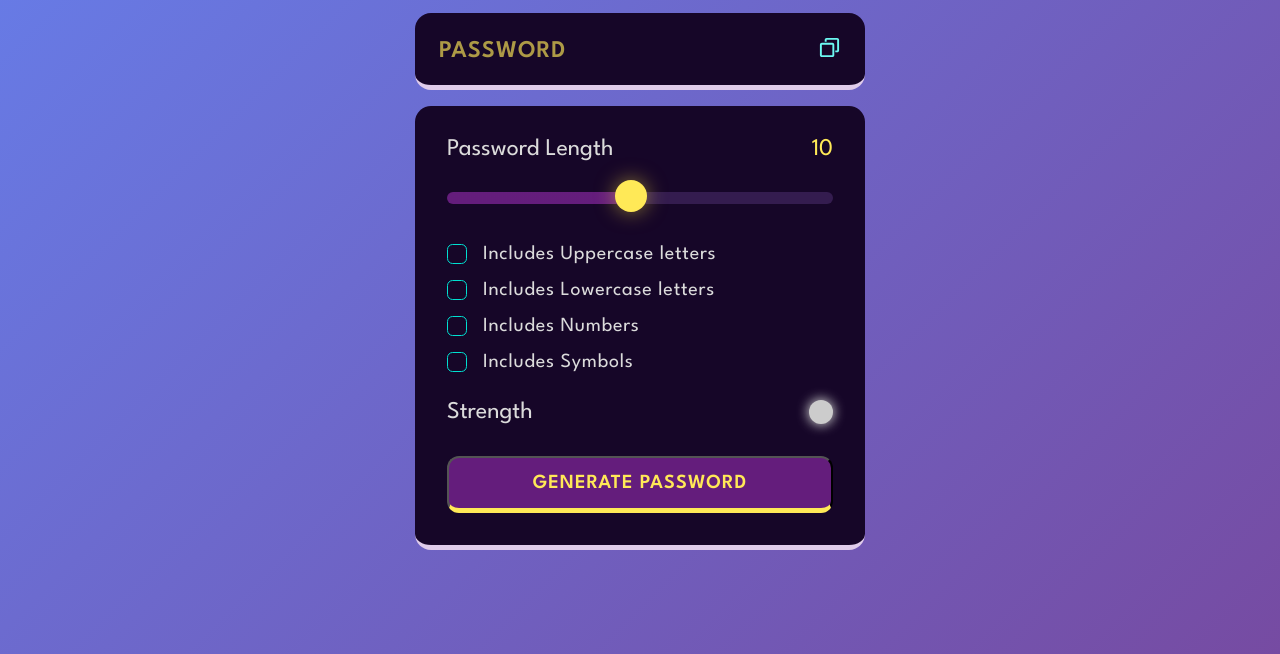
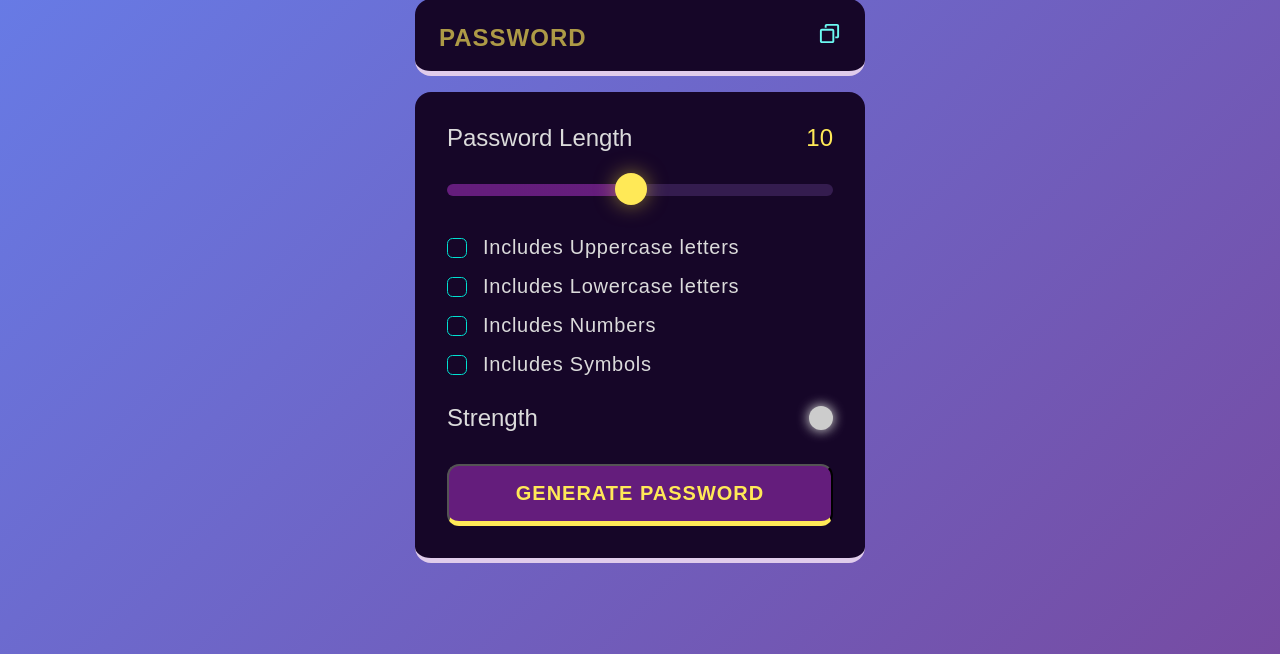
Before and after one commit to prashantXK/Password-Generator, a plain HTML site: page index.html in a window 1280 px wide. Shown: the part 146-800 px from the top of the page. Drawn offline with Linux system fonts and the light colour scheme.

Commit message:
Update style.css

```diff
--- a/style.css
+++ b/style.css
@@ -4,7 +4,7 @@
     margin: 0;
     padding: 0;
     box-sizing: border-box;
-    font-family: 'League Spartan', sans-serif;
+    font-family: 'Poppins', sans-serif;
 }
 
 :root {
```
